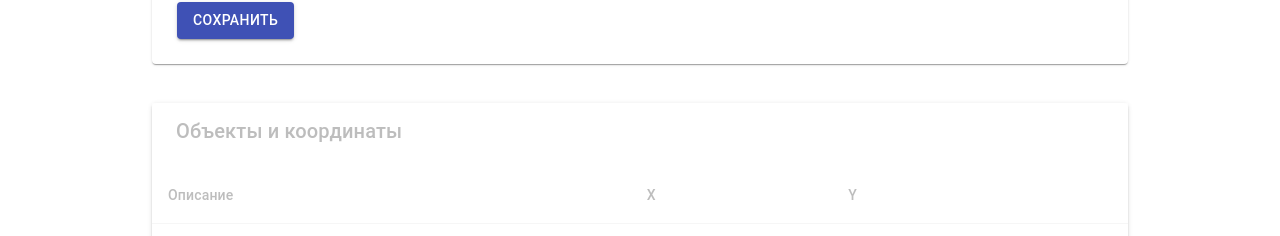
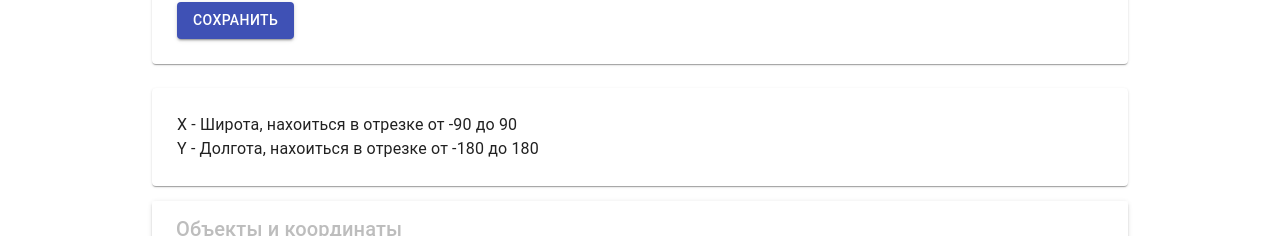
Before and after one commit to dartrhevan/Neighbours, a React (Create React App) app in the folder frontend/: page / in a window 1280 px wide. Shown: the part 347-583 px from the top of the page. Built offline with nearby package versions, Linux system fonts and the light colour scheme; no server answers.

Commit message:
small visual upgrade

```diff
--- a/frontend/src/App.js
+++ b/frontend/src/App.js
@@ -12,6 +12,8 @@ import { listPoints, savePoint, updatePoint, getNeighbours } from "./apiCalls";
 import PointForm from "./components/PointForm";
 import { checkFloatValidity } from "./CheckFloatValidity";
 import GetNeighboursForm from "./components/GetNeighboursForm";
+import Typography from "@material-ui/core/Typography";
+import Paper from "@material-ui/core/Paper";
 
 const useStyles = makeStyles(theme =>
     createStyles({
@@ -27,7 +29,7 @@ const useStyles = makeStyles(theme =>
             flexDirection: "row"
         },
         h: {
-            padding: '10px 50px',
+            padding: 5,//'10px 50px',
             margin: 0
         },
         form: {
@@ -146,6 +148,13 @@ export default function App(props) {
             <TabPanel style={{width: "100%"}} value="1">
                 <GetNeighboursForm onGetNeighbours={onGetNeighbours} />
             </TabPanel>
+            <Paper style={{width: "calc(100% - 50px)", padding: 25}}>
+                <Typography>
+                    X -  Широта, нахоиться в отрезке от -90 до 90
+                    <br/>
+                    Y - Долгота, нахоиться в отрезке от -180 до 180
+                </Typography>
+            </Paper>
             <PointTable
                 onUpdate={updateTable}
                 updatePoint={editPoint}
```
